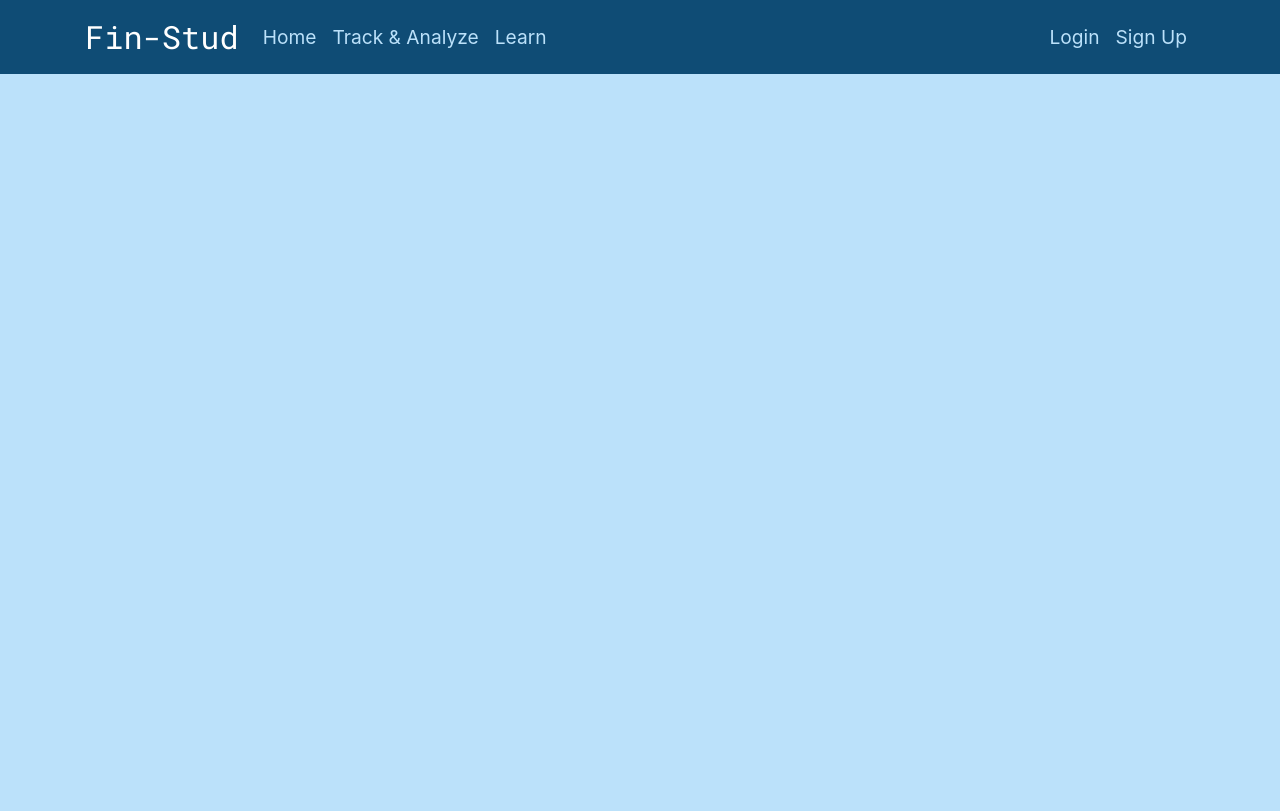
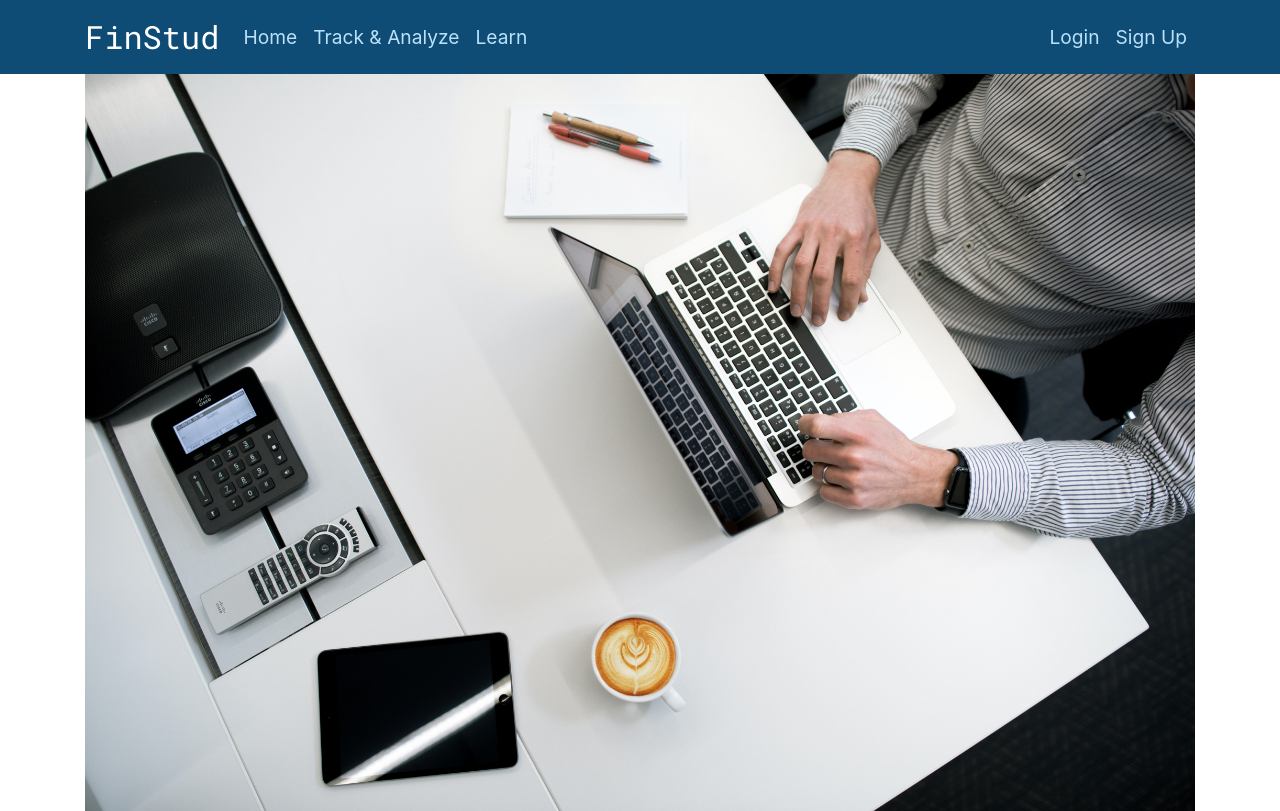
Before and after one commit to junghochoi/fintech-personal-finance-webapp, a Flask app: page / in a window 1280 px wide. Before the commit the page ends 74 px from the top, so only its background shows below. Run offline with Flask 2, Linux system fonts and the light colour scheme; some libraries are stand-ins or nearby versions.

Commit message:
css update

```diff
--- a/static/css/layout.css
+++ b/static/css/layout.css
@@ -2,7 +2,7 @@
 body{
     /* background-color: #1b262c; */
 
-    background-color: #bbe1fa;
+    background-color:white;
 }
 
 .navbar-dark .navbar-nav .nav-link {
@@ -19,3 +19,7 @@ body{
     font-family: 'Roboto Mono', monospace;
     font-size: 2.0rem;
 }
+
+.fixed-navbar-spacing{
+    margin-top: 70px;
+}
--- a/templates/index.html
+++ b/templates/index.html
@@ -3,7 +3,7 @@
 
 
 <div class="container.fluid">
-
+    <img class="img-fluid" src="../static/img/showcase.jpg" alt="">
 
 </div>
 {% endblock %}
--- a/templates/layout.html
+++ b/templates/layout.html
@@ -24,9 +24,9 @@
   <body>
     <!-- Navigation Bar -->
 
-        <nav class="navbar navbar-expand-md navbar-dark bg-dark">
+        <nav class="navbar fixed-top navbar-expand-md navbar-dark bg-dark">
             <div class="container">
-                <a class="navbar-brand" href="/index">Fin-Stud</a>
+                <a class="navbar-brand" href="/index">FinStud</a>
                 <button class="navbar-toggler" type="button" data-toggle="collapse" data-target="#navbarSupportedContent" aria-controls="navbarSupportedContent" aria-expanded="false" aria-label="Toggle navigation">
                     <span class="navbar-toggler-icon"></span>
                 </button>
@@ -64,7 +64,7 @@
 
 
 
-    <div class="container mt-3">{% block content %}{% endblock %}</div>
+    <div class="container fixed-navbar-spacing">{% block content %}{% endblock %}</div>
     <div class="footer">
         <!-- Footer -->
     </div>
```
Also changed, not shown: static/img/showcase.jpg (added).
